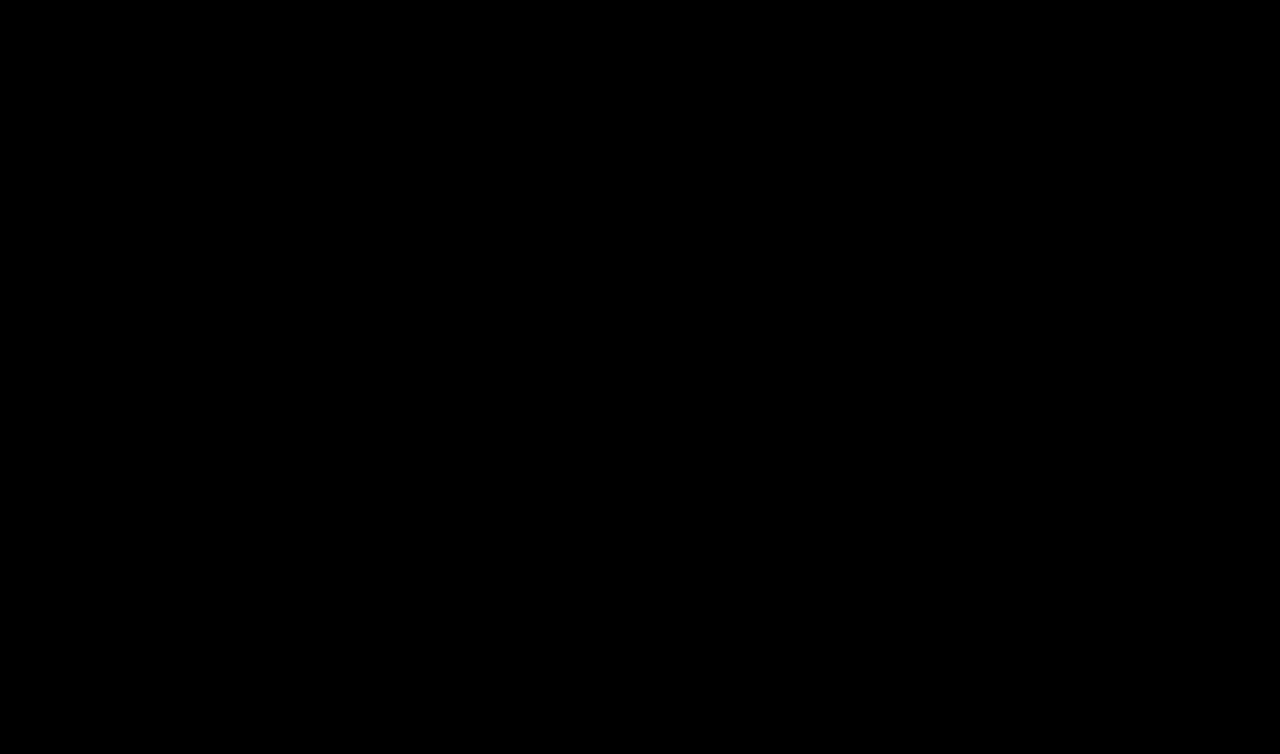
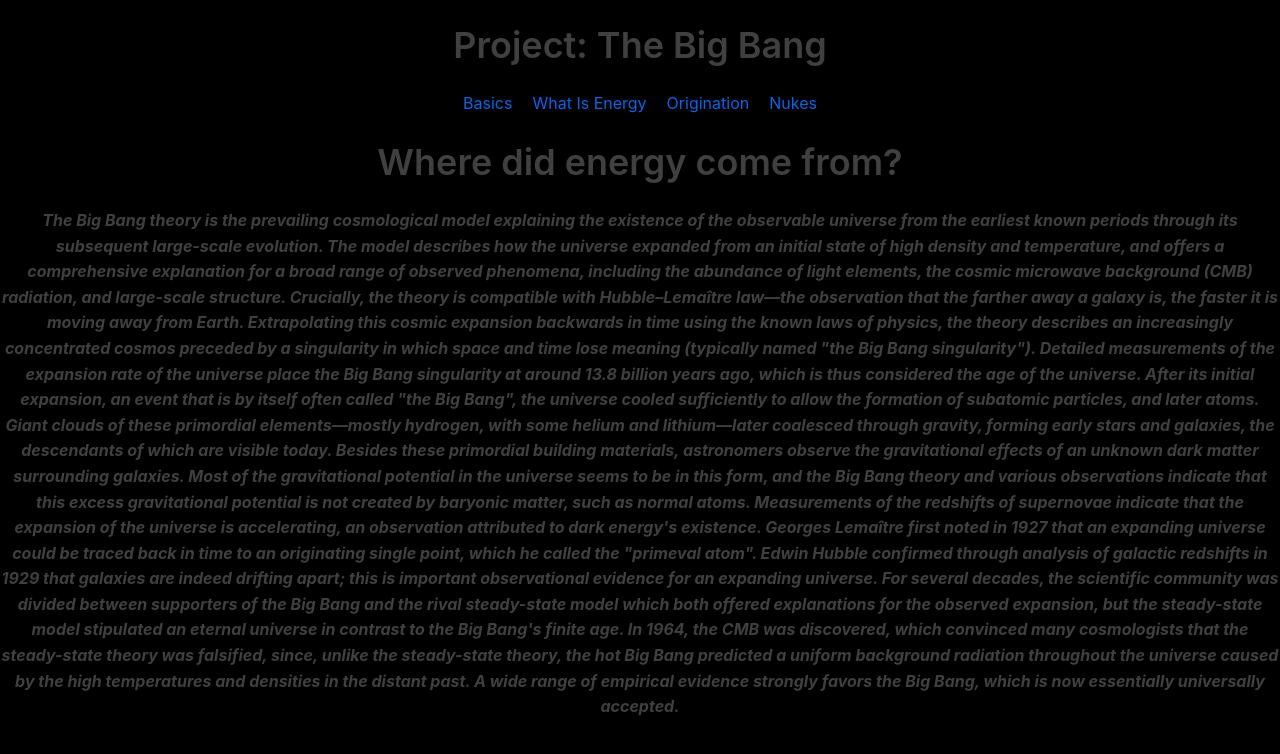
Before and after one commit to nothankyouwdym/vitejs-vite-9nux1k, a React (Vite) app: page /Energy/Where-We-Got-Energy in a window 1280 px wide. Before the commit this address had no page. Shown: the top 754 px of the page. Built offline with nearby package versions, Linux system fonts and the light colour scheme.

Commit message:
3 files modified, 5 added

```diff
--- a/index.html
+++ b/index.html
@@ -4,7 +4,7 @@
     <meta charset="UTF-8" />
     <link rel="icon" type="image/svg+xml" href="/vite.svg" />
     <meta name="viewport" content="width=device-width, initial-scale=1.0" />
-    <title>Vite + React</title>
+    <title>Science Project</title>
   </head>
   <body>
     <div id="root"></div>
--- /dev/null
+++ b/src/Energy/EApp.jsx
@@ -0,0 +1,19 @@
+import React, { Component } from "react"
+import { Outlet } from "react-router-dom"
+import ENavBar from "./ENavbar"
+
+
+class App extends Component{
+  render(){
+    return(
+      <div>
+            <h1>Project: The Big Bang</h1>
+
+            <ENavBar />
+            <Outlet />
+      </div>
+    );
+  }
+}
+
+export default App
--- /dev/null
+++ b/src/Energy/EBasics.jsx
@@ -0,0 +1,24 @@
+import React, { Component } from "react"
+
+
+class EBasics extends Component{
+  render(){
+    return(
+      <p>
+        <strong>
+          <em>
+          In physics, energy is the quantitative property that is transferred to a body or to a physical system, recognizable in the performance of work and in the form of heat and light. Energy is a conserved quantity; the law of conservation of energy states that energy can be converted in form, but not created or destroyed. The unit of measurement in the International System of Units (SI) of energy is the joule, which is the energy transferred to an object by the work of moving it a distance of one metre against a force of one newton.
+
+Common forms of energy include the kinetic energy of a moving object, the potential energy stored by an object's position in a force field (gravitational, electric or magnetic), the elastic energy stored by stretching solid objects, the chemical energy released when a fuel burns, the radiant energy carried by light, and the thermal energy due to an object's temperature.
+
+Mass and energy are closely related. Due to mass–energy equivalence, any object that has mass when stationary (called rest mass) also has an equivalent amount of energy whose form is called rest energy, and any additional energy (of any form) acquired by the object above that rest energy will increase the object's total mass just as it increases its total energy. For example, after heating an object, its increase in energy could in principle be measured as a small increase in mass, with a sensitive enough scale.
+
+Living organisms require energy to stay alive, such as the energy humans get from food. Human civilization requires energy to function, which it gets from energy resources such as fossil fuels, nuclear fuel, or renewable energy. The processes of Earth's climate and ecosystem are driven by the radiant energy Earth receives from the Sun and the geothermal energy contained within the earth.
+          </em>
+        </strong>
+      </p>
+    );
+  }
+}
+
+export default EBasics
--- /dev/null
+++ b/src/Energy/ENavbar.jsx
@@ -0,0 +1,18 @@
+import React, { Component } from "react"
+import {Link} from "react-router-dom"
+
+
+class Navbar extends Component{
+  render(){
+    return(
+      <nav>
+        <Link to="Basics-Of-Energy"><span>Basics</span></Link>
+        <Link to="How-Energy-Works"><span>What Is Energy</span></Link>
+        <Link to="Where-We-Got-Energy"><span>Origination</span></Link>
+        <Link to="/"><span>Nukes</span></Link>
+      </nav>
+    );
+  }
+}
+
+export default Navbar
--- /dev/null
+++ b/src/Energy/HowItWork.jsx
@@ -0,0 +1,18 @@
+import React, { Component } from "react"
+
+
+class HowItWork extends Component{
+  render(){
+    return(
+      <p>
+        <strong>
+          <em>
+          Energy is defined as the ability to do work. Energy can be found in many things and can take different forms. For example, kinetic energy is the energy of motion, and potential energy is energy due to an object's position or structure. Energy is never lost, but it can be converted from one form to another.
+          </em>
+        </strong>
+      </p>
+    );
+  }
+}
+
+export default HowItWork
--- /dev/null
+++ b/src/Energy/Original.jsx
@@ -0,0 +1,29 @@
+import React, { Component } from "react"
+
+
+class Original extends Component{
+  render(){
+    return(
+      <div>
+        <h1>Where did energy come from?</h1>
+
+        <p>
+          <strong>
+            <em>
+            The Big Bang theory is the prevailing cosmological model explaining the existence of the observable universe from the earliest known periods through its subsequent large-scale evolution. The model describes how the universe expanded from an initial state of high density and temperature, and offers a comprehensive explanation for a broad range of observed phenomena, including the abundance of light elements, the cosmic microwave background (CMB) radiation, and large-scale structure.
+
+Crucially, the theory is compatible with Hubble–Lemaître law—the observation that the farther away a galaxy is, the faster it is moving away from Earth. Extrapolating this cosmic expansion backwards in time using the known laws of physics, the theory describes an increasingly concentrated cosmos preceded by a singularity in which space and time lose meaning (typically named "the Big Bang singularity"). Detailed measurements of the expansion rate of the universe place the Big Bang singularity at around 13.8 billion years ago, which is thus considered the age of the universe.
+
+After its initial expansion, an event that is by itself often called "the Big Bang", the universe cooled sufficiently to allow the formation of subatomic particles, and later atoms. Giant clouds of these primordial elements—mostly hydrogen, with some helium and lithium—later coalesced through gravity, forming early stars and galaxies, the descendants of which are visible today. Besides these primordial building materials, astronomers observe the gravitational effects of an unknown dark matter surrounding galaxies. Most of the gravitational potential in the universe seems to be in this form, and the Big Bang theory and various observations indicate that this excess gravitational potential is not created by baryonic matter, such as normal atoms. Measurements of the redshifts of supernovae indicate that the expansion of the universe is accelerating, an observation attributed to dark energy's existence.
+
+Georges Lemaître first noted in 1927 that an expanding universe could be traced back in time to an originating single point, which he called the "primeval atom". Edwin Hubble confirmed through analysis of galactic redshifts in 1929 that galaxies are indeed drifting apart; this is important observational evidence for an expanding universe. For several decades, the scientific community was divided between supporters of the Big Bang and the rival steady-state model which both offered explanations for the observed expansion, but the steady-state model stipulated an eternal universe in contrast to the Big Bang's finite age. In 1964, the CMB was discovered, which convinced many cosmologists that the steady-state theory was falsified, since, unlike the steady-state theory, the hot Big Bang predicted a uniform background radiation throughout the universe caused by the high temperatures and densities in the distant past. A wide range of empirical evidence strongly favors the Big Bang, which is now essentially universally accepted.
+            </em>
+          </strong>
+        </p>
+      </div>
+    );
+  }
+}
+
+
+export default Original
--- a/src/Navbar.jsx
+++ b/src/Navbar.jsx
@@ -10,6 +10,7 @@
         <Link to="/How-To-Make-A-Nuke"><span>How-To</span></Link>
         <Link to="/About-Us"><span>About Us</span></Link>
         <Link to="/Nuke-History"><span>Nuke History</span></Link>
+        <Link to="/Energy"><span>Energy</span></Link>
       </nav>
     );
   }
--- a/src/main.jsx
+++ b/src/main.jsx
@@ -7,6 +7,10 @@
 import HowTo from './HowTo'
 import AboutUs from './AboutUs'
 import History from './History'
+import EApp from "./Energy/EApp"
+import EBasics from "./Energy/EBasics"
+import HowItWork from "./Energy/HowItWork"
+import Original from "./Energy/Original"
 
 ReactDOM.createRoot(document.getElementById('root')).render(
   <BrowserRouter>
@@ -17,6 +21,12 @@
                 <Route path="About-Us" element={<AboutUs />}></Route>
                 <Route path="Nuke-History" element={<History />}></Route>
             </Route>
+
+            <Route path="Energy" element={<EApp />}>
+              <Route path="Basics-Of-Energy" element={<EBasics />}></Route>
+              <Route path="How-Energy-Works" element={<HowItWork />}></Route>
+              <Route path="Where-We-Got-Energy" element={<Original />}></Route>
+            </Route>
         </Routes>
   </BrowserRouter>
 )
```
